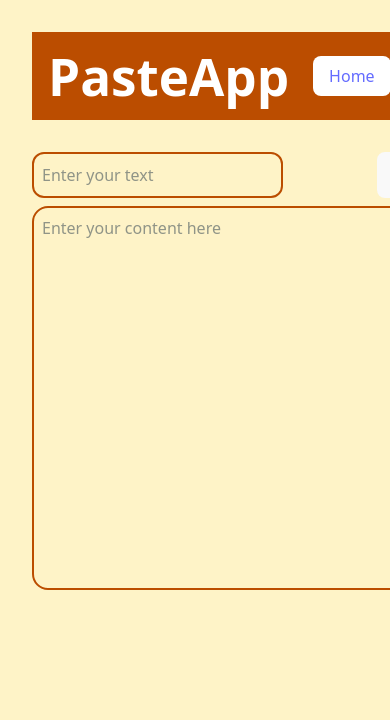
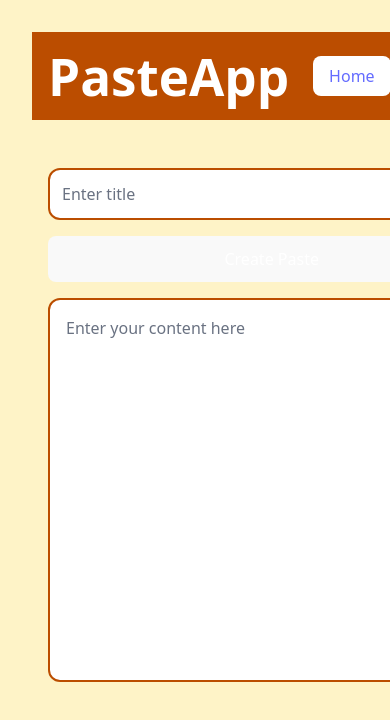
Before and after one commit to adarshpheonix2810/Paste-App, a React (Vite) app: page / in a window 390 px wide. Shown: the top 720 px of the page. Built offline with nearby package versions, Linux system fonts and the light colour scheme.

Commit message:
made home page responsive with better styling

```diff
--- a/src/components/Home.jsx
+++ b/src/components/Home.jsx
@@ -42,24 +42,24 @@ function Home() {
 
 
   return (
-    <div>
-      <div className="flex flex-row gap-7 place-content-between">
+    <div className="w-full max-w-5xl mx-auto px-4 py-6">
+      <div className="flex flex-col sm:flex-row gap-4 mb-4">
         <input
           type="text"
-          placeholder="Enter your text"
-          className="border-2 border-amber-700 p-2 mt-2 rounded-xl"
+          placeholder="Enter title"
+          className="flex-1 border-2 border-amber-700 p-3 rounded-xl focus:outline-none focus:ring-2 focus:ring-amber-500 bg-white text-gray-800 placeholder-gray-500"
           value={title}
           onChange={(e) => setTitle(e.target.value)}
         />
         <button
-        onClick={createPaste}
-        className=" border-2 border-amber-700 p-2 mt-2 rounded-xl ">
+          onClick={createPaste}
+          className="border-2 border-amber-700 bg-amber-700 text-white px-6 py-3 rounded-xl hover:bg-amber-800 transition-colors whitespace-nowrap">
           {pasteId ? "Update Paste" : "Create Paste"}
         </button>
       </div>
       <div>
         <textarea
-          className="border-2 border-amber-700 p-2 mt-2 rounded-2xl w-full h-96"
+          className="border-2 border-amber-700 p-4 rounded-xl w-full h-96 focus:outline-none focus:ring-2 focus:ring-amber-500 bg-white text-gray-800 placeholder-gray-500"
           value={value}
           rows={20}
           placeholder="Enter your content here"
```
